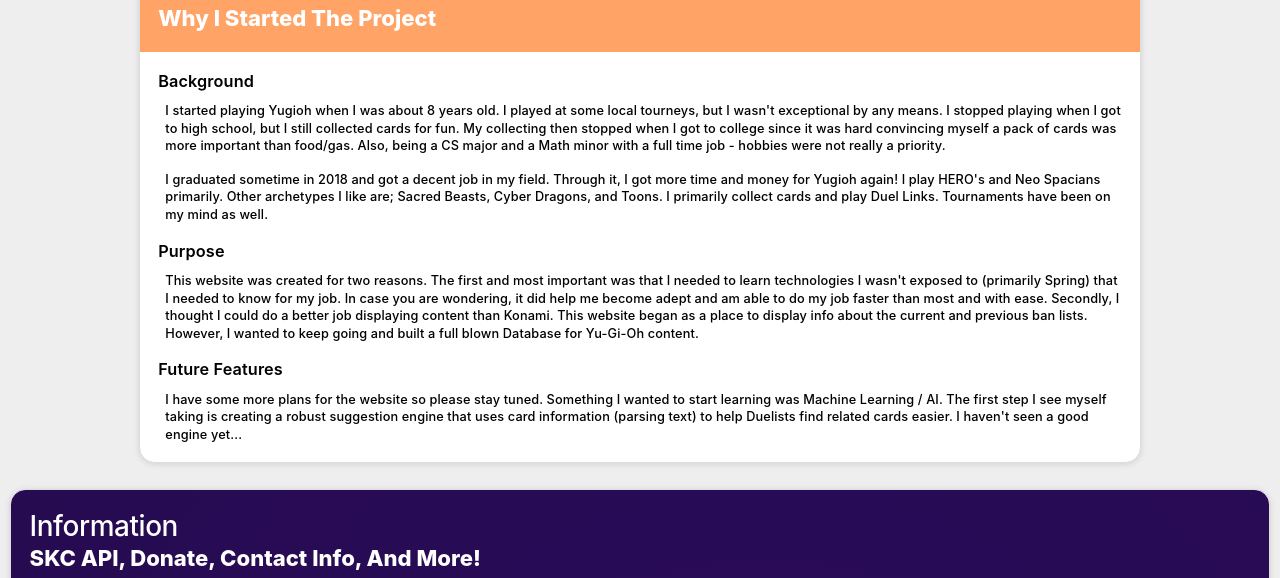
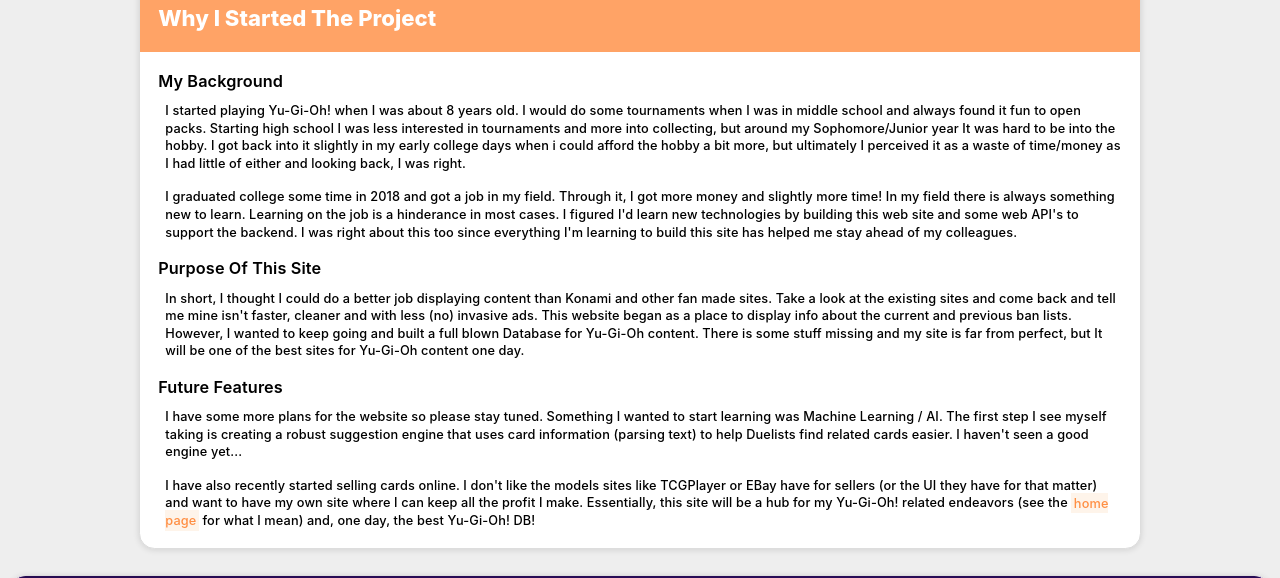
Before and after one commit to ygo-skc/skc-site, a React (Create React App) app: page /about in a window 1280 px wide. Shown: the part 222-800 px from the top of the page. Built offline with nearby package versions, Linux system fonts and the light colour scheme; no server answers.

Commit message:
Updated my info

```diff
--- a/src/components/about/About.tsx
+++ b/src/components/about/About.tsx
@@ -76,30 +76,41 @@ const About: FunctionComponent = () => {
 					</InfoPaper2Header>
 
 					<div style={{ padding: '1.4rem' }}>
-						<Typography variant='h6'>Background</Typography>
+						<Typography variant='h6'>My Background</Typography>
 						<ParagraphTypography variant='body1'>
-							I started playing Yugioh when I was about 8 years old. I played at some local tourneys, but I wasn't exceptional by any means. I stopped playing when I got to high
-							school, but I still collected cards for fun. My collecting then stopped when I got to college since it was hard convincing myself a pack of cards was more important
-							than food/gas. Also, being a CS major and a Math minor with a full time job - hobbies were not really a priority.
+							I started playing Yu-Gi-Oh! when I was about 8 years old. I would do some tournaments when I was in middle school and always found it fun to open packs. Starting high
+							school I was less interested in tournaments and more into collecting, but around my Sophomore/Junior year It was hard to be into the hobby. I got back into it
+							slightly in my early college days when i could afford the hobby a bit more, but ultimately I perceived it as a waste of time/money as I had little of either and
+							looking back, I was right.
 						</ParagraphTypography>
 						<br />
 						<ParagraphTypography>
-							I graduated sometime in 2018 and got a decent job in my field. Through it, I got more time and money for Yugioh again! I play HERO's and Neo Spacians primarily. Other
-							archetypes I like are; Sacred Beasts, Cyber Dragons, and Toons. I primarily collect cards and play Duel Links. Tournaments have been on my mind as well.
+							I graduated college some time in 2018 and got a job in my field. Through it, I got more money and slightly more time! In my field there is always something new to
+							learn. Learning on the job is a hinderance in most cases. I figured I'd learn new technologies by building this web site and some web API's to support the backend. I
+							was right about this too since everything I'm learning to build this site has helped me stay ahead of my colleagues.
 						</ParagraphTypography>
 						<br />
-						<Typography variant='h6'>Purpose</Typography>
+						<Typography variant='h6'>Purpose Of This Site</Typography>
 						<ParagraphTypography>
-							This website was created for two reasons. The first and most important was that I needed to learn technologies I wasn't exposed to (primarily Spring) that I needed to
-							know for my job. In case you are wondering, it did help me become adept and am able to do my job faster than most and with ease. Secondly, I thought I could do a
-							better job displaying content than Konami. This website began as a place to display info about the current and previous ban lists. However, I wanted to keep going and
-							built a full blown Database for Yu-Gi-Oh content.
+							In short, I thought I could do a better job displaying content than Konami and other fan made sites. Take a look at the existing sites and come back and tell me mine
+							isn't faster, cleaner and with less (no) invasive ads. This website began as a place to display info about the current and previous ban lists. However, I wanted to
+							keep going and built a full blown Database for Yu-Gi-Oh content. There is some stuff missing and my site is far from perfect, but It will be one of the best sites for
+							Yu-Gi-Oh content one day.
 						</ParagraphTypography>
 						<br />
 						<Typography variant='h6'>Future Features</Typography>
 						<ParagraphTypography>
 							I have some more plans for the website so please stay tuned. Something I wanted to start learning was Machine Learning / AI. The first step I see myself taking is
 							creating a robust suggestion engine that uses card information (parsing text) to help Duelists find related cards easier. I haven't seen a good engine yet...
+						</ParagraphTypography>
+						<br />
+						<ParagraphTypography>
+							I have also recently started selling cards online. I don't like the models sites like TCGPlayer or EBay have for sellers (or the UI they have for that matter) and
+							want to have my own site where I can keep all the profit I make. Essentially, this site will be a hub for my Yu-Gi-Oh! related endeavors (see the{' '}
+							<Link color='secondary' className='link' href='/'>
+								home page
+							</Link>{' '}
+							for what I mean) and, one day, the best Yu-Gi-Oh! DB!
 						</ParagraphTypography>
 					</div>
 				</InfoPaper2>
```
